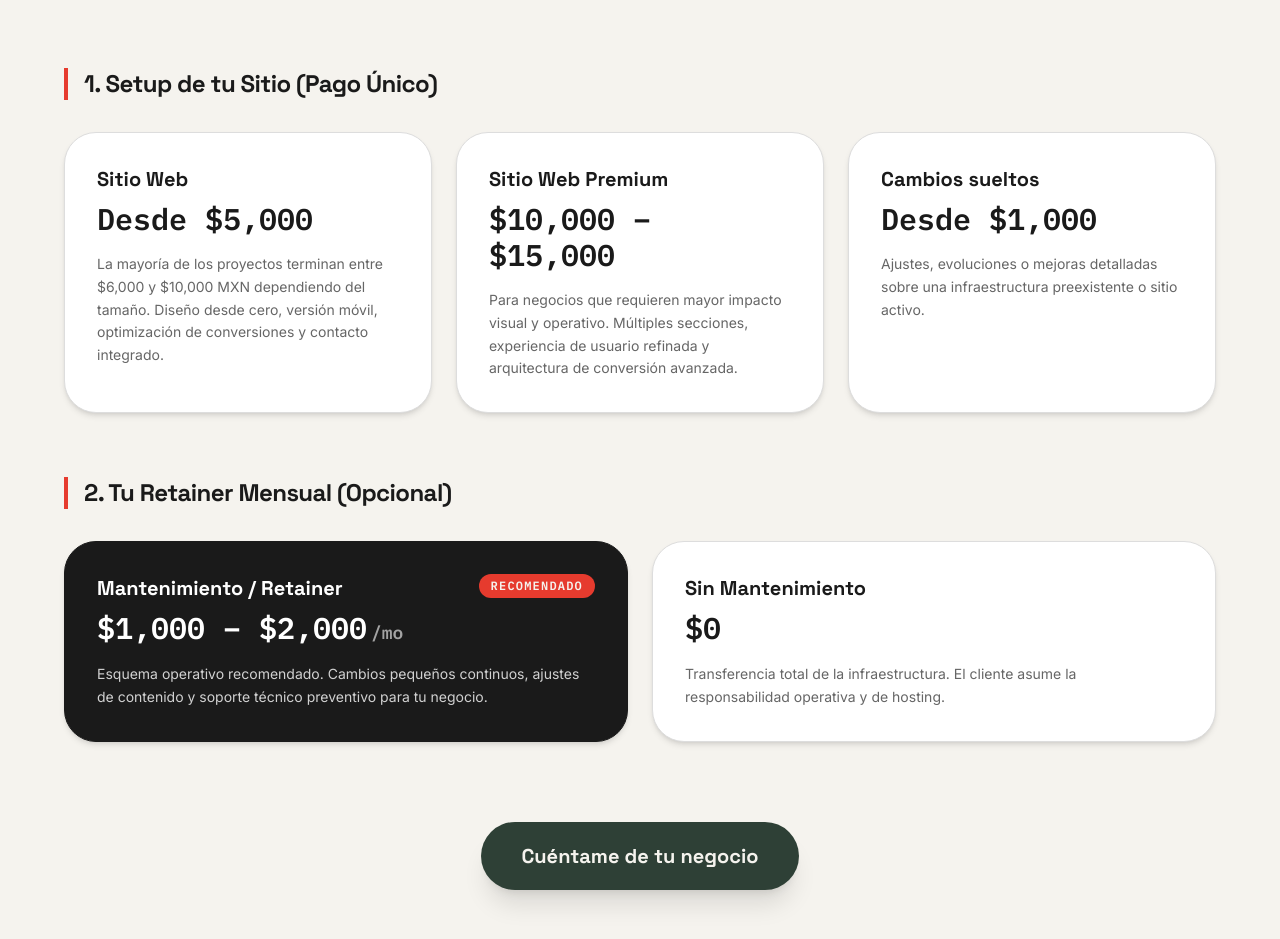
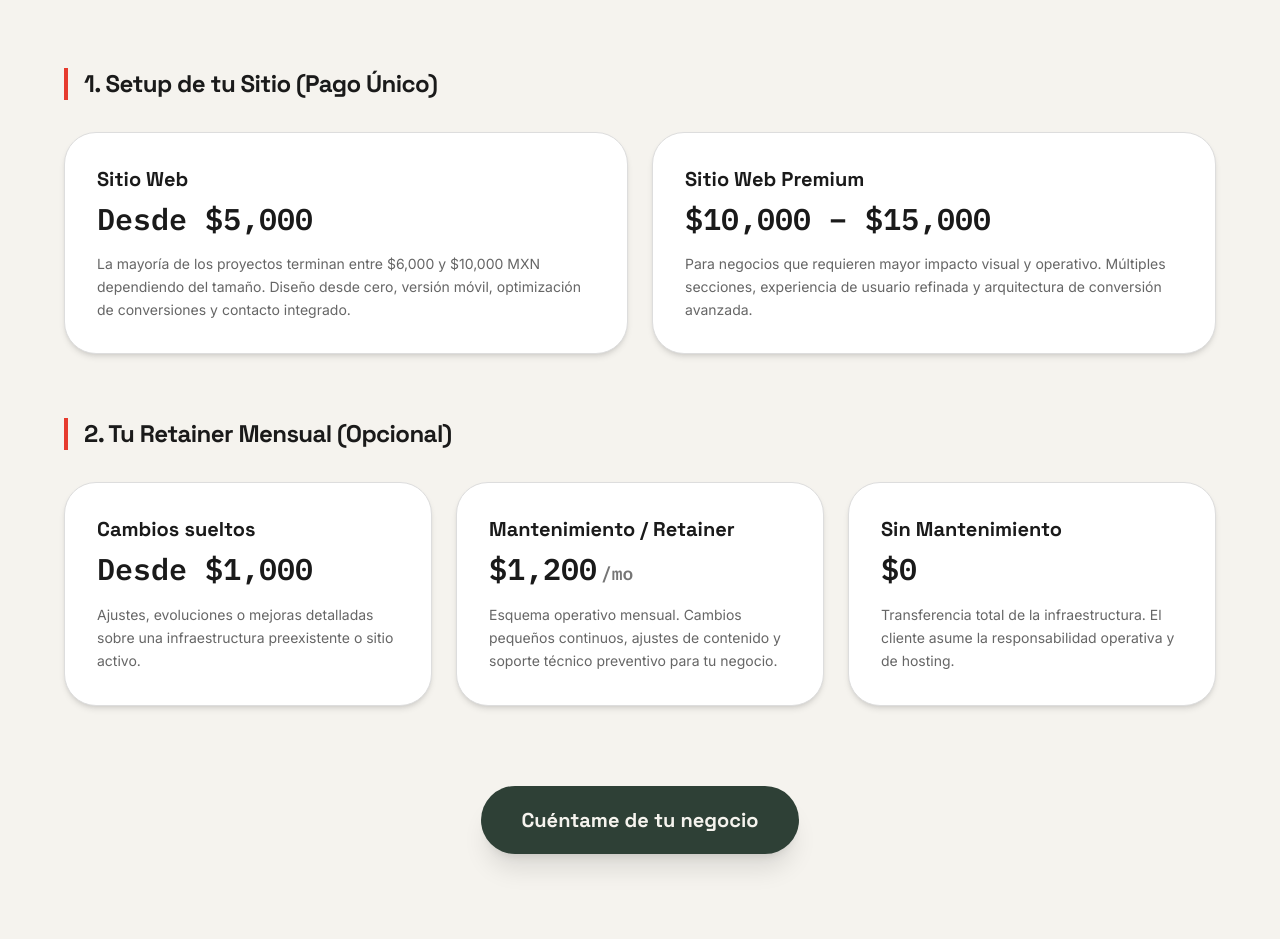
Before and after one commit to Badgecode-spec/Alcoocer-Studios, a React (Vite) app: page / in a window 1280 px wide. Shown: the part 5780-6719 px from the top of the page. Built offline with nearby package versions, Linux system fonts and the light colour scheme.

Commit message:
Update pricing structure: move Cambios sueltos to retainer layer and adjust prices

```diff
--- a/src/components/Pricing.jsx
+++ b/src/components/Pricing.jsx
@@ -4,12 +4,12 @@ import { Check } from 'lucide-react';
 export default function Pricing() {
   const buildPlans = [
     { name: "Sitio Web", price: "Desde $5,000", desc: "La mayoría de los proyectos terminan entre $6,000 y $10,000 MXN dependiendo del tamaño. Diseño desde cero, versión móvil, optimización de conversiones y contacto integrado." },
-    { name: "Sitio Web Premium", price: "$10,000 – $15,000", desc: "Para negocios que requieren mayor impacto visual y operativo. Múltiples secciones, experiencia de usuario refinada y arquitectura de conversión avanzada." },
-    { name: "Cambios sueltos", price: "Desde $1,000", desc: "Ajustes, evoluciones o mejoras detalladas sobre una infraestructura preexistente o sitio activo." }
+    { name: "Sitio Web Premium", price: "$10,000 – $15,000", desc: "Para negocios que requieren mayor impacto visual y operativo. Múltiples secciones, experiencia de usuario refinada y arquitectura de conversión avanzada." }
   ];
 
   const retainerPlans = [
-    { name: "Mantenimiento / Retainer", price: "$1,000 – $2,000", desc: "Esquema operativo recomendado. Cambios pequeños continuos, ajustes de contenido y soporte técnico preventivo para tu negocio.", highlight: true },
+    { name: "Cambios sueltos", price: "Desde $1,000", desc: "Ajustes, evoluciones o mejoras detalladas sobre una infraestructura preexistente o sitio activo.", highlight: false },
+    { name: "Mantenimiento / Retainer", price: "$1,200", desc: "Esquema operativo mensual. Cambios pequeños continuos, ajustes de contenido y soporte técnico preventivo para tu negocio.", highlight: false },
     { name: "Sin Mantenimiento", price: "$0", desc: "Transferencia total de la infraestructura. El cliente asume la responsabilidad operativa y de hosting.", highlight: false }
   ];
 
@@ -21,7 +21,7 @@ export default function Pricing() {
 
         <div className="text-left mb-16">
           <h3 className="font-heading font-bold text-2xl text-dark tracking-tight mb-8 pl-4 border-l-4 border-accent">1. Setup de tu Sitio (Pago Único)</h3>
-          <div className="grid grid-cols-1 md:grid-cols-3 gap-6">
+          <div className="grid grid-cols-1 md:grid-cols-2 gap-6">
             {buildPlans.map((plan, i) => (
               <div key={i} className="bg-white border border-borderlight rounded-[2rem] p-8 shadow-md hover:border-dark transition-colors duration-300">
                 <h4 className="font-heading font-bold text-xl text-dark mb-2">{plan.name}</h4>
@@ -34,14 +34,14 @@ export default function Pricing() {
 
         <div className="text-left">
           <h3 className="font-heading font-bold text-2xl text-dark tracking-tight mb-8 pl-4 border-l-4 border-accent">2. Tu Retainer Mensual (Opcional)</h3>
-          <div className="grid grid-cols-1 md:grid-cols-2 gap-6">
+          <div className="grid grid-cols-1 md:grid-cols-3 gap-6">
             {retainerPlans.map((plan, i) => (
               <div key={i} className={`border rounded-[2rem] p-8 shadow-md transition-colors duration-300 ${plan.highlight ? 'bg-dark text-white border-dark' : 'bg-white text-dark border-borderlight hover:border-dark'}`}>
                 <div className="flex justify-between items-start mb-2">
                   <h4 className="font-heading font-bold text-xl">{plan.name}</h4>
                   {plan.highlight && <span className="text-xs font-mono font-bold bg-accent text-[#F5F3EE] px-3 py-1 rounded-full uppercase tracking-widest">Recomendado</span>}
                 </div>
-                <div className="font-mono text-3xl font-bold mb-4">{plan.price}<span className="text-lg opacity-60 ml-1">{plan.price !== "$0" ? "/mo" : ""}</span></div>
+                <div className="font-mono text-3xl font-bold mb-4">{plan.price}<span className="text-lg opacity-60 ml-1">{plan.price !== "$0" && !plan.price.includes("Desde") ? "/mo" : ""}</span></div>
                 <p className={`font-body text-sm leading-relaxed ${plan.highlight ? 'text-white/80' : 'text-secondary'}`}>{plan.desc}</p>
               </div>
             ))}
```
